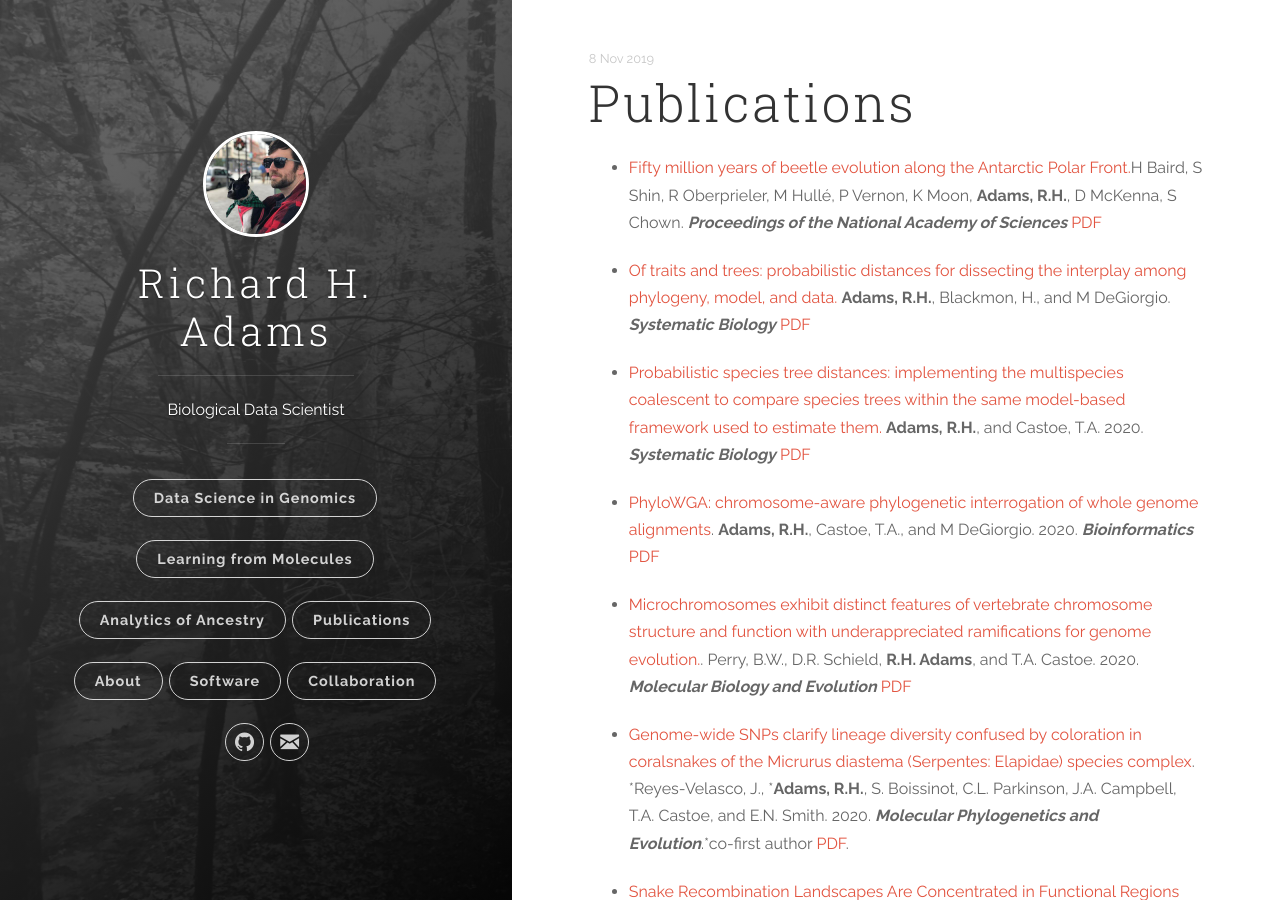
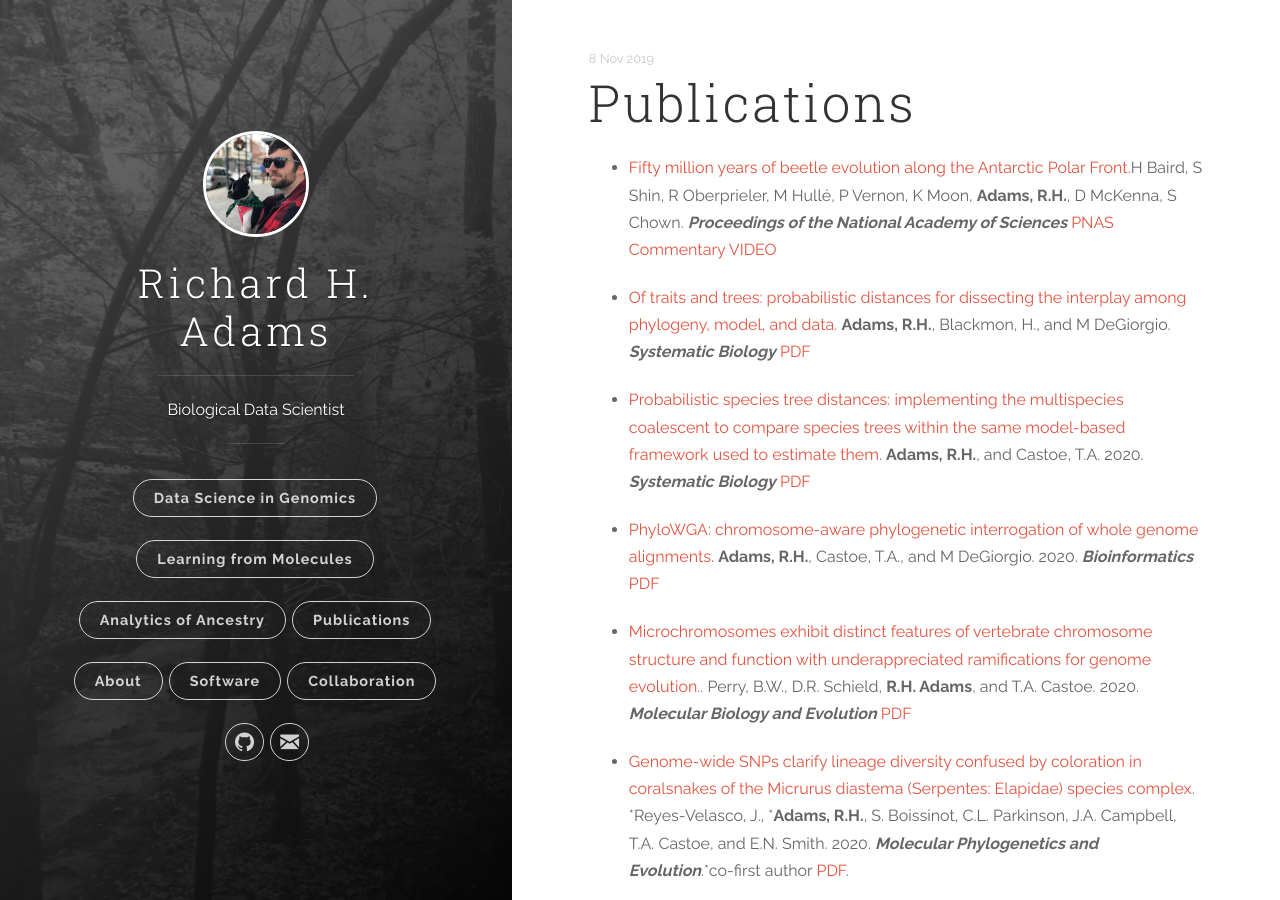
Before and after one commit to rhaTESTrha/Research, a Jekyll site: the page built from _posts/2019-11-08-publications.markdown, in a window 1280 px wide and 900 px high. Built offline with Jekyll 4.4.1, drawn with Linux system fonts in a browser that asks for light colours.

Commit message:
Update 2019-11-08-publications.markdown

```diff
--- a/_posts/2019-11-08-publications.markdown
+++ b/_posts/2019-11-08-publications.markdown
@@ -4,8 +4,7 @@ date:   2019-11-08 15:04:23
 categories: [jekyll]
 ---
 
-* [Fifty million years of beetle evolution along the Antarctic Polar Front.](https://academic.oup.com/sysbio/advance-article/doi/10.1093/sysbio/syab009/6136195?searchresult=1)H Baird, S Shin, R Oberprieler, M Hullé, P Vernon, K Moon,  __Adams, R.H.__, D McKenna, S Chown. ___Proceedings of the National Academy of Sciences___
-[PDF](assets/TraitsAndTrees.pdf)
+* [Fifty million years of beetle evolution along the Antarctic Polar Front.](https://www.pnas.org/content/118/24/e2017384118)H Baird, S Shin, R Oberprieler, M Hullé, P Vernon, K Moon,  __Adams, R.H.__, D McKenna, S Chown. ___Proceedings of the National Academy of Sciences___ [PNAS Commentary](https://www.pnas.org/content/118/27/e2108886118) [VIDEO](https://www.youtube.com/watch?v=71pcacpHeBU)
 
 
 * [Of traits and trees: probabilistic distances for dissecting the interplay among phylogeny, model, and data. ](https://academic.oup.com/sysbio/advance-article/doi/10.1093/sysbio/syab009/6136195?searchresult=1)__Adams, R.H.__, Blackmon, H., and M DeGiorgio. ___Systematic Biology___
```
